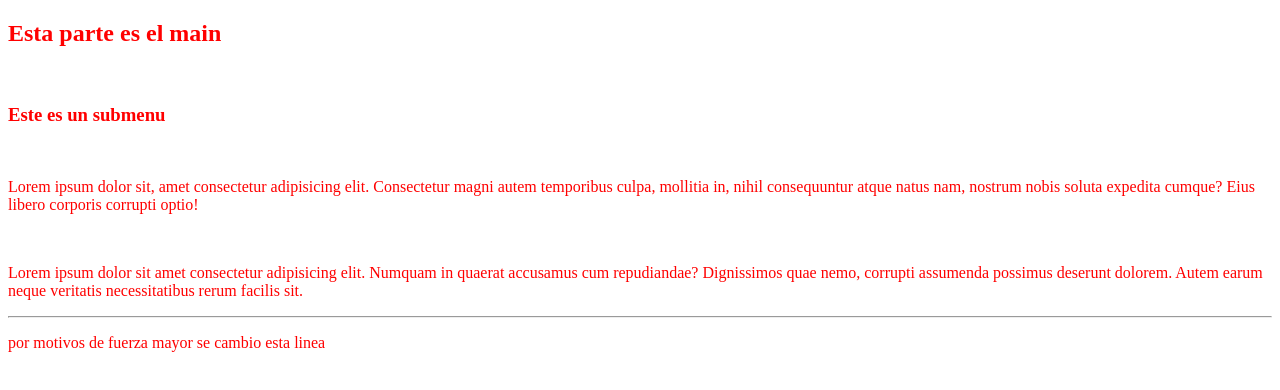
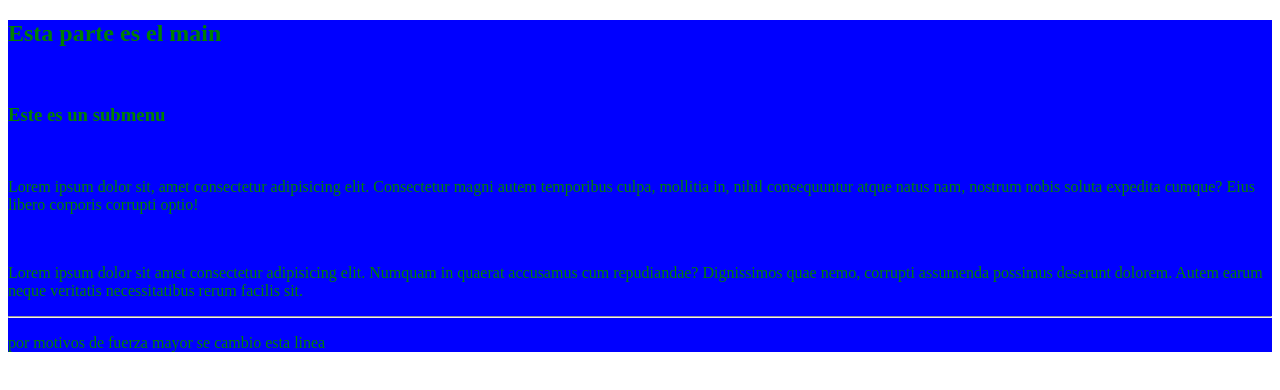
Before and after one commit to RulyYallico/blog_site_vitacora, a plain HTML site: page index.html in a window 1280 px wide. Drawn offline with Linux system fonts and the light colour scheme.

Commit message:
cambio con conflictos

```diff
--- a/style.css
+++ b/style.css
@@ -1,3 +1,4 @@
 .main{
-	color: red;
+	color: green;
+	background-color: blue;
 }
```
